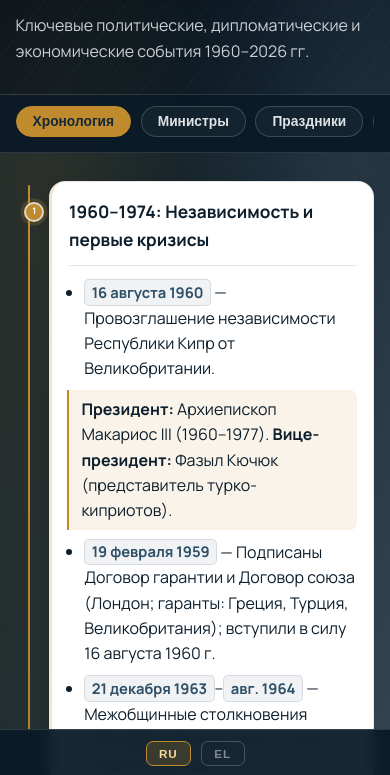
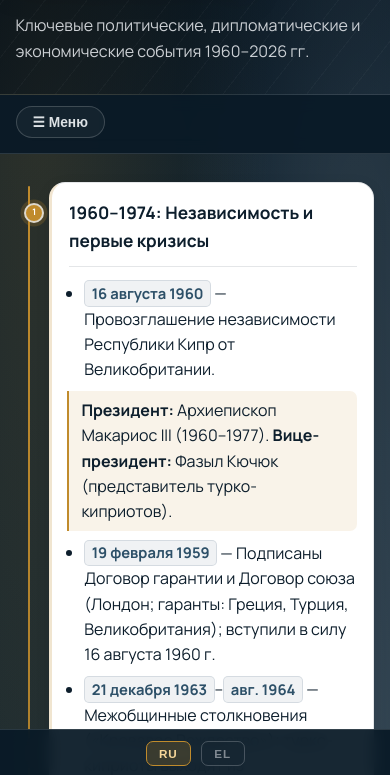
Before and after one commit to cyprusduke/cyprushistory, a plain HTML site: page index.html in a window 390 px wide. Shown: the part 67-842 px from the top of the page. Drawn offline with Linux system fonts and the light colour scheme.

Commit message:
Переделана навигация с вкладок на выпадающее меню
- Заменены горизонтальные вкладки на кнопку "☰ Меню"
- Добавлено выпадающее меню со всеми разделами
- Меню открывается/закрывается при клике на кнопку
- Меню закрывается при клике вне его или выборе пункта
- Активный пункт меню выделяется золотым цветом
- Плавное открытие/закрытие меню с анимацией
- Адаптивный дизайн для всех устройств

Co-Authored-By: Claude <noreply@anthropic.com>

```diff
--- a/index.html
+++ b/index.html
@@ -24,10 +24,15 @@
   <!-- ─── Tab navigation ───────────────────────────── -->
   <nav class="tabs-nav" role="tablist">
     <div class="container">
-      <button class="tab-btn active" id="tabTimeline" role="tab" aria-selected="true" data-i18n="tabTimeline">Хронология</button>
-      <button class="tab-btn" id="tabMinisters" role="tab" aria-selected="false" data-i18n="tabMinisters">Министры</button>
-      <button class="tab-btn" id="tabHolidays" role="tab" aria-selected="false" data-i18n="tabHolidays">Праздники</button>
-      <button class="tab-btn" id="tabQuiz" role="tab" aria-selected="false" data-i18n="tabQuiz">Тренажер</button>
+      <div class="menu-wrapper">
+        <button class="menu-btn" id="menuBtn" data-i18n="tabMenu">☰ Меню</button>
+        <div class="dropdown-menu" id="dropdownMenu">
+          <button class="menu-item active" id="itemTimeline" data-section="timeline" data-i18n="tabTimeline">Хронология</button>
+          <button class="menu-item" id="itemMinisters" data-section="ministers" data-i18n="tabMinisters">Министры</button>
+          <button class="menu-item" id="itemHolidays" data-section="holidays" data-i18n="tabHolidays">Праздники</button>
+          <button class="menu-item" id="itemQuiz" data-section="quiz" data-i18n="tabQuiz">Тренажер</button>
+        </div>
+      </div>
       <div class="lang-switcher" role="group" aria-label="Language">
         <button class="lang-btn lang-btn-ru active">RU</button>
         <button class="lang-btn lang-btn-el">EL</button>
@@ -376,6 +381,7 @@
         h1:             'Республика Кипр',
         subtitle:       'Ключевые политические, дипломатические и экономические события 1960–2026 гг.',
         timelineLabel:  'Хронология событий',
+        tabMenu:        '☰ Меню',
         tabTimeline:    'Хронология',
         tabMinisters:   'Министры',
         tabQuiz:        'Тренажер дат',
@@ -445,6 +451,7 @@
         h1:             'Δημοκρατία της Κύπρου',
         subtitle:       'Βασικά πολιτικά, διπλωματικά και οικονομικά γεγονότα 1960–2026',
         timelineLabel:  'Χρονολόγιο γεγονότων',
+        tabMenu:        '☰ Μενού',
         tabTimeline:    'Χρονολόγιο',
         tabMinisters:   'Υπουργοί',
         tabQuiz:        'Σύντομη δοκιμή ημερομηνιών',
@@ -759,9 +766,16 @@
         var active = tab === name;
         var cap = tab.charAt(0).toUpperCase() + tab.slice(1);
         document.getElementById('panel' + cap).classList.toggle('active', active);
-        document.getElementById('tab'   + cap).classList.toggle('active', active);
-        document.getElementById('tab'   + cap).setAttribute('aria-selected', String(active));
       });
+
+      // Update menu items
+      var menuItems = document.querySelectorAll('.menu-item');
+      menuItems.forEach(function(item) {
+        item.classList.toggle('active', item.dataset.section === name);
+      });
+
+      // Close dropdown menu
+      document.getElementById('dropdownMenu').classList.remove('open');
 
       // Initialize quiz if quiz tab is clicked
       if (name === 'quiz' && quiz.totalQuestions === 0) {
@@ -769,12 +783,29 @@
       }
     }
 
+    // Menu functionality
+    document.getElementById('menuBtn').addEventListener('click', function() {
+      document.getElementById('dropdownMenu').classList.toggle('open');
+    });
+
+    // Close menu when clicking outside
+    document.addEventListener('click', function(e) {
+      var menu = document.getElementById('dropdownMenu');
+      var btn = document.getElementById('menuBtn');
+      if (!menu.contains(e.target) && !btn.contains(e.target)) {
+        menu.classList.remove('open');
+      }
+    });
+
+    // Menu items click
+    document.querySelectorAll('.menu-item').forEach(function(item) {
+      item.addEventListener('click', function() {
+        setTab(this.dataset.section);
+      });
+    });
+
     document.querySelectorAll('.lang-btn-ru').forEach(function(b) { b.addEventListener('click', function() { setLang('ru'); }); });
     document.querySelectorAll('.lang-btn-el').forEach(function(b) { b.addEventListener('click', function() { setLang('el'); }); });
-    document.getElementById('tabTimeline').addEventListener('click', function() { setTab('timeline'); });
-    document.getElementById('tabMinisters').addEventListener('click', function() { setTab('ministers'); });
-    document.getElementById('tabHolidays').addEventListener('click', function() { setTab('holidays'); });
-    document.getElementById('tabQuiz').addEventListener('click', function() { setTab('quiz'); });
 
     document.getElementById('quizCheckBtn').addEventListener('click', checkAnswer);
     document.getElementById('quizNextBtn').addEventListener('click', nextQuestion);
--- a/styles.css
+++ b/styles.css
@@ -175,9 +175,14 @@ h1 {
   display: flex;
   gap: 0.6rem;
   align-items: center;
+  justify-content: space-between;
 }
 
-.tab-btn {
+.menu-wrapper {
+  position: relative;
+}
+
+.menu-btn {
   border: 1.5px solid rgba(255, 255, 255, 0.18);
   background: rgba(255, 255, 255, 0.04);
   color: rgba(244, 247, 250, 0.9);
@@ -189,16 +194,61 @@ h1 {
   transition: background var(--t), color var(--t), border-color var(--t), transform var(--t);
 }
 
-.tab-btn:hover {
+.menu-btn:hover {
   background: rgba(255, 255, 255, 0.11);
   border-color: rgba(255, 255, 255, 0.34);
   transform: translateY(-1px);
 }
 
-.tab-btn.active {
+.dropdown-menu {
+  position: absolute;
+  top: 100%;
+  left: 0;
+  min-width: 200px;
+  background: rgba(9, 26, 39, 0.98);
+  border: 1.5px solid var(--line-dark);
+  border-radius: 10px;
+  margin-top: 0.5rem;
+  backdrop-filter: blur(8px);
+  display: flex;
+  flex-direction: column;
+  gap: 0;
+  max-height: 0;
+  overflow: hidden;
+  transition: max-height var(--t);
+  box-shadow: var(--shadow-md);
+}
+
+.dropdown-menu.open {
+  max-height: 500px;
+}
+
+.menu-item {
+  border: none;
+  background: transparent;
+  color: rgba(244, 247, 250, 0.7);
+  padding: 0.75rem 1rem;
+  font-weight: 600;
+  font-size: 0.9rem;
+  cursor: pointer;
+  text-align: left;
+  transition: background var(--t), color var(--t);
+  border-bottom: 1px solid rgba(255, 255, 255, 0.05);
+}
+
+.menu-item:last-child {
+  border-bottom: none;
+}
+
+.menu-item:hover {
+  background: rgba(255, 255, 255, 0.08);
+  color: rgba(244, 247, 250, 0.9);
+}
+
+.menu-item.active {
   background: var(--accent);
-  border-color: var(--accent);
   color: #13283a;
+  font-weight: 700;
 }
 
 .panel {
```
